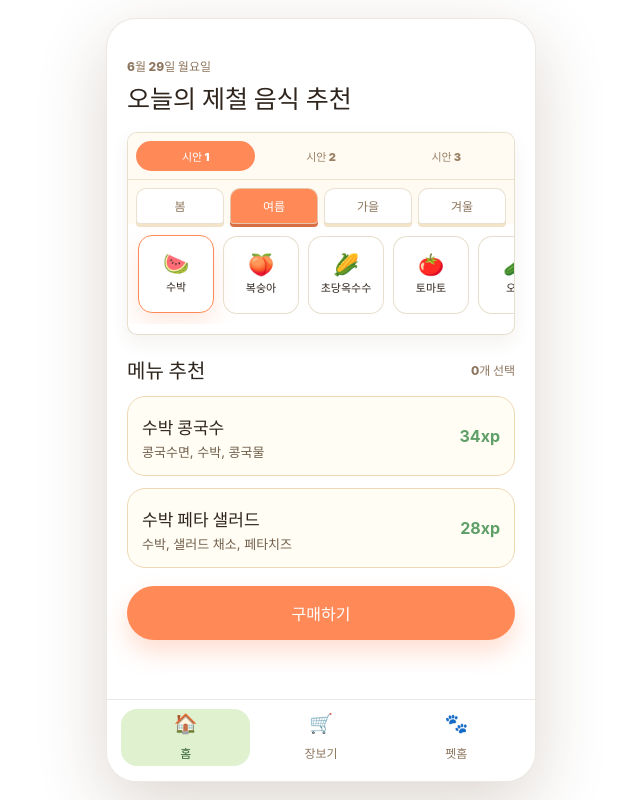
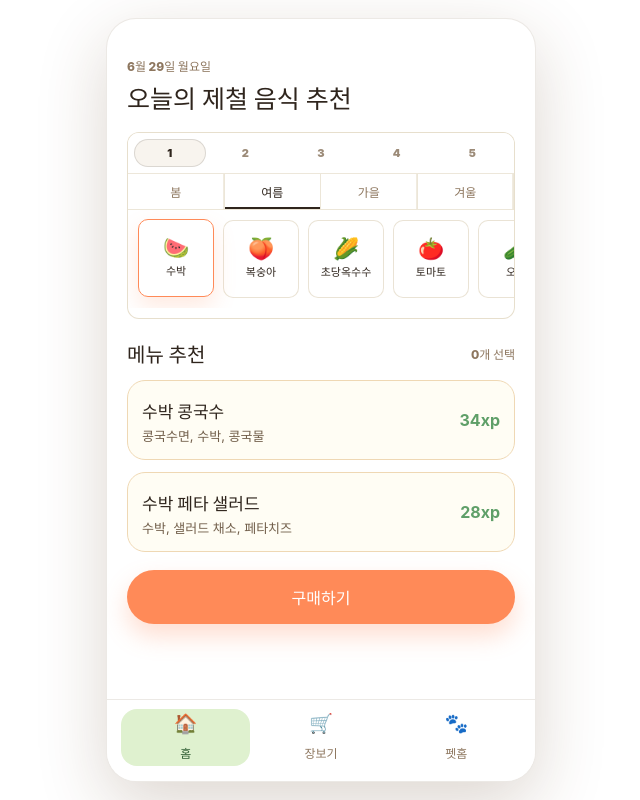
Before and after one commit to maengu86/Toss_menu, a React (Vite) app: page / in a window 1280 px wide. Shown: the whole page, without its empty margins (319-959 px from the left). Built offline with nearby package versions, Linux system fonts and the light colour scheme.

Commit message:
Add minimal season panel concepts

```diff
--- a/src/App.css
+++ b/src/App.css
@@ -388,26 +388,27 @@
 
 .season-concept-switch {
   display: grid;
-  grid-template-columns: repeat(3, 1fr);
-  gap: 6px;
-  padding: 8px;
-  border-bottom: 1px solid rgba(226, 216, 195, 0.72);
-  background: #fffaf2;
+  grid-template-columns: repeat(5, 1fr);
+  gap: 4px;
+  padding: 6px;
+  border-bottom: 1px solid rgba(226, 216, 195, 0.62);
+  background: #ffffff;
 }
 
 .season-concept-switch button {
-  min-height: 30px;
-  border: 0;
+  min-height: 28px;
+  border: 1px solid transparent;
   border-radius: 999px;
-  color: #9a8266;
+  color: #9c8b78;
   font-size: 11px;
   font-weight: 900;
-  background: transparent;
+  background: #ffffff;
 }
 
 .season-concept-switch button.active {
-  color: #ffffff;
-  background: #ff8a58;
+  border-color: rgba(47, 37, 29, 0.14);
+  color: #2f251d;
+  background: #f8f4ee;
 }
 
 .season-tabs {
@@ -451,112 +452,177 @@
   box-shadow: inset 0 -3px 0 #ff8a58;
 }
 
-.season-panel-sticker .season-tabs {
-  padding: 8px 8px 0;
+.season-panel-line {
+  border-radius: 12px;
+  box-shadow: none;
+}
+
+.season-panel-line .season-tabs button {
+  border-color: rgba(226, 216, 195, 0.64);
+  color: #8d765e;
+}
+
+.season-panel-line .season-tabs button.active {
+  color: #2f251d;
+  box-shadow: inset 0 -2px 0 #2f251d;
+}
+
+.season-panel-line .seasonal-tile {
+  border-color: rgba(226, 216, 195, 0.7);
+  border-radius: 10px;
+  box-shadow: none;
+}
+
+.season-panel-chip {
+  padding-bottom: 12px;
+  border: 0;
+  border-radius: 0;
+  box-shadow: none;
+}
+
+.season-panel-chip .season-tabs {
   gap: 6px;
-  background: #fffaf2;
-}
-
-.season-panel-sticker .season-tabs button {
+  padding: 10px 0 8px;
+}
+
+.season-panel-chip .season-tabs button {
   border-width: 1px;
-  border-radius: 10px 10px 4px 4px;
-  box-shadow: 0 3px 0 rgba(239, 216, 180, 0.72);
-}
-
-.season-panel-sticker .season-tabs button.active {
+  border-radius: 999px;
+  background: #ffffff;
+  box-shadow: none;
+}
+
+.season-panel-chip .season-tabs button.active,
+.season-panel-chip .seasonal-tile.active {
+  border-color: #2f251d;
+  color: #2f251d;
+  background: #ffffff;
+  box-shadow: none;
+}
+
+.season-panel-chip .seasonal-grid {
+  padding: 0;
+}
+
+.season-panel-chip .seasonal-tile {
+  border-radius: 999px;
+  min-width: 104px;
+  min-height: 50px;
+  grid-template-columns: auto 1fr;
+  align-content: center;
+  justify-items: start;
+  padding: 8px 12px;
+  box-shadow: none;
+}
+
+.season-panel-chip .food-emoji {
+  font-size: 17px;
+}
+
+.season-panel-mono {
+  border-color: rgba(47, 37, 29, 0.12);
+  border-radius: 8px;
+  box-shadow: none;
+}
+
+.season-panel-mono .season-tabs button.active {
   color: #ffffff;
-  background: #ff8a58;
-  box-shadow: 0 3px 0 #d96d43;
-}
-
-.season-panel-sticker .seasonal-grid {
-  padding-top: 12px;
-  background: #ffffff;
-}
-
-.season-panel-shelf {
-  border-radius: 18px;
-  background: #fbf6ec;
-}
-
-.season-panel-shelf .season-tabs {
-  padding: 10px 10px 0;
-  gap: 0;
-  background: #fbf6ec;
-}
-
-.season-panel-shelf .season-tabs button {
-  min-height: 42px;
-  border-width: 1px 1px 0;
-  border-radius: 18px 18px 0 0;
-  background: #efe2cf;
+  background: #2f251d;
   box-shadow: none;
 }
 
-.season-panel-shelf .season-tabs button.active {
+.season-panel-mono .seasonal-tile {
+  border: 0;
+  border-radius: 8px;
+  background: #f8f6f3;
+  box-shadow: none;
+}
+
+.season-panel-mono .seasonal-tile.active {
+  color: #ffffff;
+  background: #2f251d;
+  box-shadow: none;
+}
+
+.season-panel-mono .seasonal-tile.active strong {
+  color: #ffffff;
+}
+
+.season-panel-compact {
+  padding-bottom: 8px;
+  border-radius: 8px;
+  box-shadow: none;
+}
+
+.season-panel-compact .season-tabs button {
+  min-height: 32px;
+  font-size: 11px;
+}
+
+.season-panel-compact .seasonal-grid {
+  gap: 6px;
+  padding: 8px;
+}
+
+.season-panel-compact .seasonal-tile {
+  min-width: 64px;
+  min-height: 62px;
+  gap: 5px;
+  padding: 7px 5px;
+  border-radius: 8px;
+  box-shadow: none;
+}
+
+.season-panel-compact .seasonal-tile.active {
+  border-color: #2f251d;
+  box-shadow: none;
+}
+
+.season-panel-split {
+  display: grid;
+  grid-template-columns: 82px minmax(0, 1fr);
+  padding: 0;
+  border-radius: 10px;
+  box-shadow: none;
+}
+
+.season-panel-split .season-concept-switch {
+  grid-column: 1 / -1;
+}
+
+.season-panel-split .season-tabs {
+  grid-template-columns: 1fr;
+  align-content: start;
+  padding: 8px;
+  border-right: 1px solid rgba(226, 216, 195, 0.62);
+}
+
+.season-panel-split .season-tabs button {
+  min-height: 38px;
+  border: 0;
+  border-radius: 8px;
+  box-shadow: none;
+}
+
+.season-panel-split .season-tabs button.active {
   color: #2f251d;
-  background: #ffffff;
-  box-shadow: inset 0 4px 0 #ff8a58;
-}
-
-.season-panel-shelf .seasonal-grid {
-  margin: 0 10px 10px;
-  border: 1px solid rgba(226, 216, 195, 0.82);
-  border-radius: 0 0 16px 16px;
-  background: #ffffff;
-}
-
-.season-panel-shelf .seasonal-tile {
-  border-radius: 10px;
-  background: #fffaf2;
-}
-
-.season-panel-rail {
-  display: grid;
-  grid-template-columns: 74px minmax(0, 1fr);
-  padding: 0;
-  border-radius: 16px;
-  background: #ffffff;
-}
-
-.season-panel-rail .season-concept-switch {
-  grid-column: 1 / -1;
-}
-
-.season-panel-rail .season-tabs {
-  grid-template-columns: 1fr;
+  background: #f8f4ee;
+  box-shadow: none;
+}
+
+.season-panel-split .seasonal-grid {
+  flex-wrap: wrap;
   gap: 7px;
-  align-content: start;
-  padding: 10px 0 10px 10px;
-  background: #fffaf2;
-}
-
-.season-panel-rail .season-tabs button {
-  min-height: 43px;
-  border-width: 1px 0 1px 1px;
-  border-radius: 14px 0 0 14px;
+  padding: 8px;
+  overflow-x: hidden;
+}
+
+.season-panel-split .seasonal-tile {
+  flex: 1 1 72px;
+  min-width: 72px;
+  min-height: 66px;
+  border-radius: 8px;
   box-shadow: none;
-}
-
-.season-panel-rail .season-tabs button.active {
-  color: #ff8a58;
-  background: #ffffff;
-  box-shadow: inset 4px 0 0 #ff8a58;
-}
-
-.season-panel-rail .seasonal-grid {
-  align-content: start;
-  flex-wrap: wrap;
-  gap: 8px;
-  padding: 10px;
-  overflow-x: hidden;
-}
-
-.season-panel-rail .seasonal-tile {
-  min-width: 74px;
-  min-height: 72px;
-  flex: 1 1 74px;
-  border-radius: 12px;
 }
 
 .menu-list,
@@ -690,6 +756,14 @@
   z-index: 80;
 }
 
+.selected-menu-backdrop {
+  position: fixed;
+  inset: 0;
+  z-index: 79;
+  border: 0;
+  background: transparent;
+}
+
 .selected-menu-fab {
   width: 62px;
   height: 62px;
@@ -727,11 +801,12 @@
   position: absolute;
   right: 0;
   bottom: 76px;
+  z-index: 81;
   padding: 14px;
-  border: 1px solid rgba(255, 138, 88, 0.28);
-  border-radius: 22px;
-  background: rgba(255, 253, 244, 0.98);
-  box-shadow: 0 18px 42px rgba(84, 51, 19, 0.2);
+  border: 1px solid rgba(47, 37, 29, 0.12);
+  border-radius: 14px;
+  background: rgba(255, 255, 255, 0.98);
+  box-shadow: 0 18px 42px rgba(84, 51, 19, 0.14);
   backdrop-filter: blur(14px);
 }
 
@@ -764,8 +839,9 @@
 .selected-menu-chip {
   min-height: 42px;
   padding: 9px 10px;
-  border-radius: 14px;
-  background: #fff7e5;
+  border: 1px solid rgba(226, 216, 195, 0.7);
+  border-radius: 10px;
+  background: #ffffff;
 }
 
 .selected-menu-chip span {
@@ -776,18 +852,18 @@
 
 .selected-menu-chip button {
   padding: 7px 9px;
-  color: #ff8a58;
-  background: #ffffff;
+  color: #8d765e;
+  background: #f8f4ee;
 }
 
 .selected-menu-shop {
   min-height: 46px;
   margin-top: 4px;
   border: 0;
-  border-radius: 16px;
+  border-radius: 10px;
   color: #ffffff;
   font-weight: 900;
-  background: #ff8a58;
+  background: #2f251d;
 }
 
 .menu-card {
--- a/src/App.tsx
+++ b/src/App.tsx
@@ -15,7 +15,7 @@ const deliveryOptions = ['문 앞에 놓기', '직접 받을게요']
 const maxExp = 100
 
 type ShopStep = 'cart' | 'store' | 'checkout' | 'complete'
-type SeasonPanelConcept = 'sticker' | 'shelf' | 'rail'
+type SeasonPanelConcept = 'line' | 'chip' | 'mono' | 'compact' | 'split'
 
 function formatWon(value: number) {
   return value.toLocaleString('ko-KR') + '원'
@@ -266,7 +266,7 @@ function HomeScreen({
   onToggleMenu: (id: string) => void
   onStartShopping: () => void
 }) {
-  const [seasonPanelConcept, setSeasonPanelConcept] = useState<SeasonPanelConcept>('sticker')
+  const [seasonPanelConcept, setSeasonPanelConcept] = useState<SeasonPanelConcept>('line')
 
   return (
     <section className="screen" onScroll={onScrollActivity}>
@@ -278,9 +278,11 @@ function HomeScreen({
       <div className={`season-panel season-panel-${seasonPanelConcept}`}>
         <div className="season-concept-switch" aria-label="제철 탭 시안 선택">
           {[
-            ['sticker', '시안 1'],
-            ['shelf', '시안 2'],
-            ['rail', '시안 3'],
+            ['line', '1'],
+            ['chip', '2'],
+            ['mono', '3'],
+            ['compact', '4'],
+            ['split', '5'],
           ].map(([concept, label]) => (
             <button
               className={seasonPanelConcept === concept ? 'active' : ''}
@@ -355,11 +357,9 @@ function HomeScreen({
       {selectedMenus.length > 0 && (
         <div className={`selected-menu-widget ${selectedMenuOpen ? 'open' : ''}`}>
           {selectedMenuOpen && (
+            <>
+              <button className="selected-menu-backdrop" aria-label="선택 메뉴 닫기" onClick={() => onSetSelectedMenuOpen(false)} type="button" />
               <div className="selected-menu-panel">
-              <div className="selected-menu-panel-head">
-                <strong>선택한 메뉴</strong>
-                <button aria-label="선택 메뉴 닫기" onClick={() => onSetSelectedMenuOpen(false)} type="button">×</button>
-              </div>
                 {selectedMenus.map((menu) => (
                   <div className="selected-menu-chip" key={menu.id}>
                     <span>{menu.name}</span>
@@ -368,6 +368,7 @@ function HomeScreen({
                 ))}
                 <button className="selected-menu-shop" onClick={onStartShopping} type="button">장보기로 이동</button>
               </div>
+            </>
           )}
           <button className="selected-menu-fab" onClick={() => onSetSelectedMenuOpen(!selectedMenuOpen)} type="button">
             <span>{selectedMenus.length}</span>
```
Lines whose indentation alone changed are shown as unchanged.
